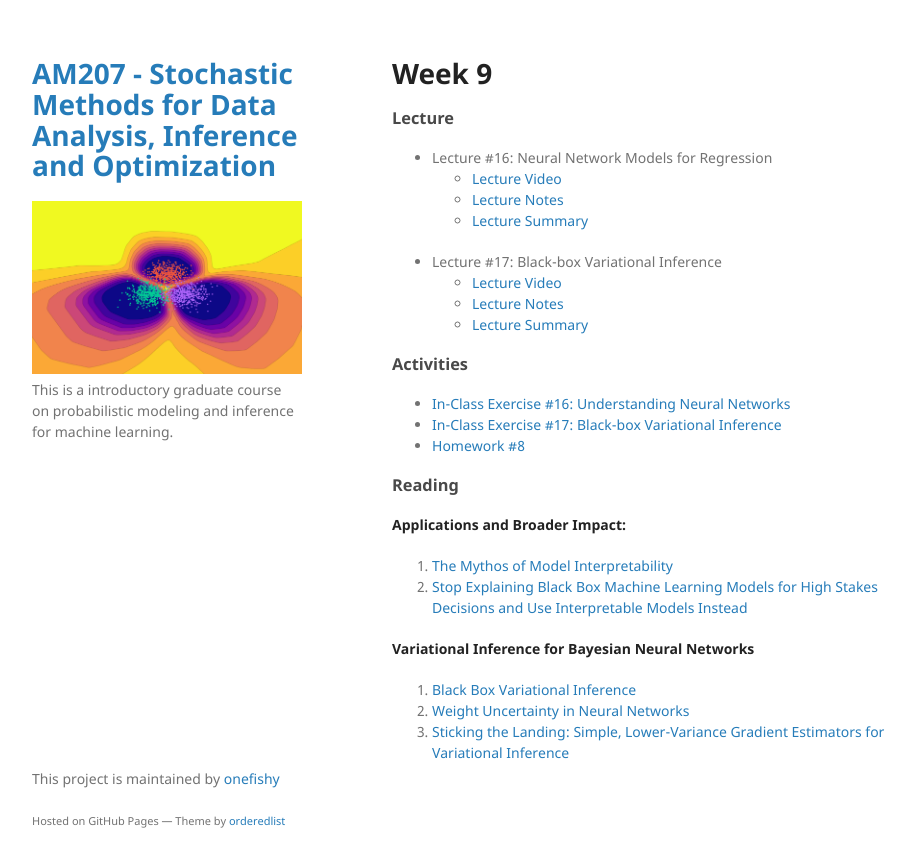
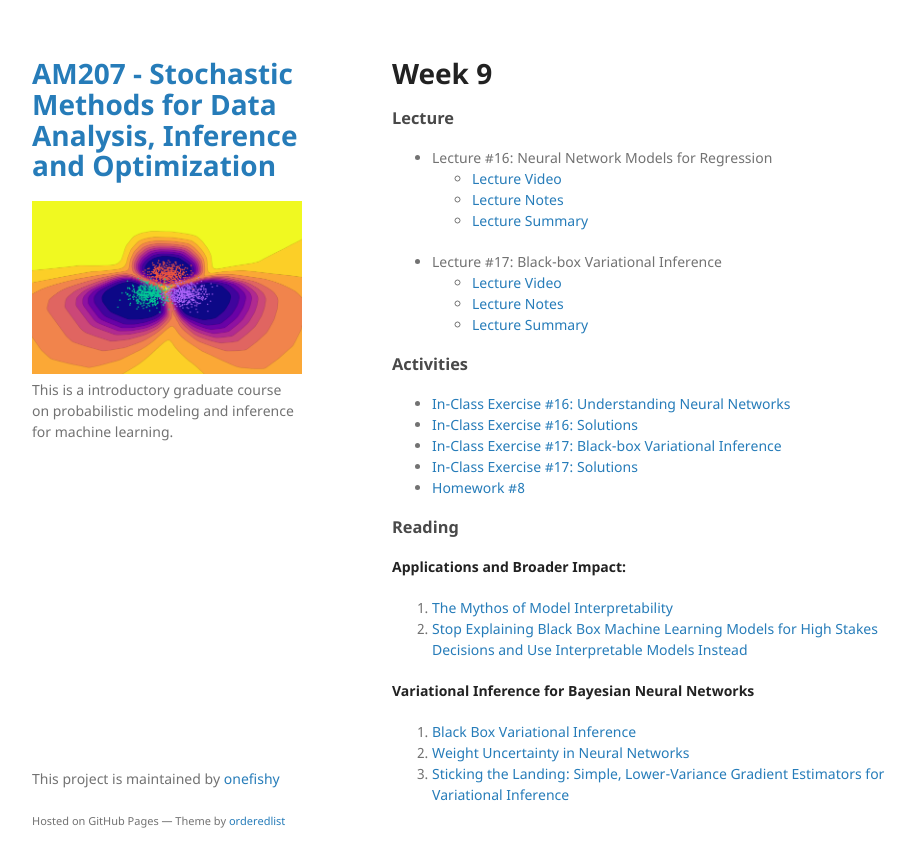
Before and after one commit to onefishy/am207, a Jekyll site: the page built from week9.md, in a window 1280 px wide. Shown: the top 867 px of the page, without its empty margins (178-1093 px from the left). Built offline with Jekyll 4.4.1, drawn with Linux system fonts in a browser that asks for light colours; our own code applies the rules of GitHub Pages for plain Markdown files.

Commit message:
Update week9.md

```diff
--- a/week9.md
+++ b/week9.md
@@ -12,7 +12,9 @@
 
 ### Activities
 - [In-Class Exercise #16: Understanding Neural Networks](https://deepnote.com/workspace/weiwei-pan-2902decb-902f-40cc-9fa6-af2e3f31f15b/project/AM207Fall202116-neural-networks-7f0aea0f-c2fd-4232-8477-fc8c0a45e4d3)
+- [In-Class Exercise #16: Solutions](https://deepnote.com/workspace/weiwei-pan-2902decb-902f-40cc-9fa6-af2e3f31f15b/project/SolutionsAM207Fall202116-neural-networks-5576acae-573d-4858-98f8-e5dfbd8a2d44/%2FIn-Class%20Exercises%2F16_neural_networks.ipynb)
 - [In-Class Exercise #17: Black-box Variational Inference](https://deepnote.com/workspace/weiwei-pan-2902decb-902f-40cc-9fa6-af2e3f31f15b/project/AM207Fall202117-bbvi-69194c54-a592-4f5c-915e-6b438e00996f)
+- [In-Class Exercise #17: Solutions](https://deepnote.com/workspace/weiwei-pan-2902decb-902f-40cc-9fa6-af2e3f31f15b/project/SolutionsAM207Fall202117-bbvi-68d30567-c07f-44a3-bc3b-a11589918ca8/%2FIn-Class%20Exercises%2F17_bbvi.ipynb)
 - [Homework #8](https://github.com/onefishy/am207/blob/master/HW/AM207_HW8.ipynb)
 
 ### Reading
```
